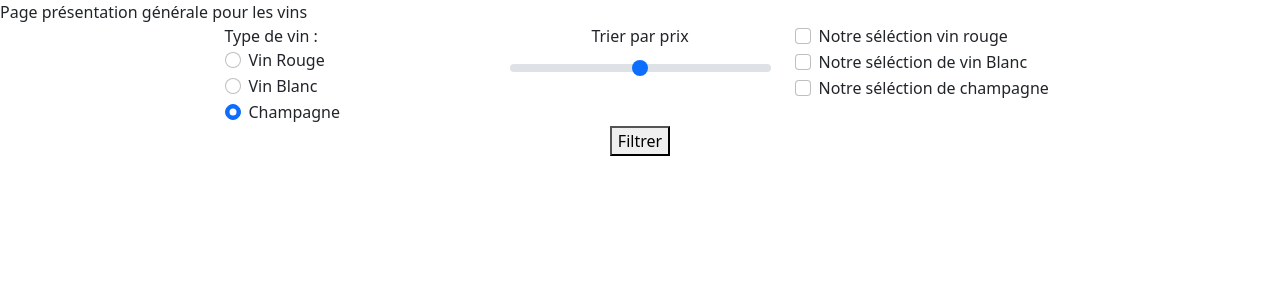
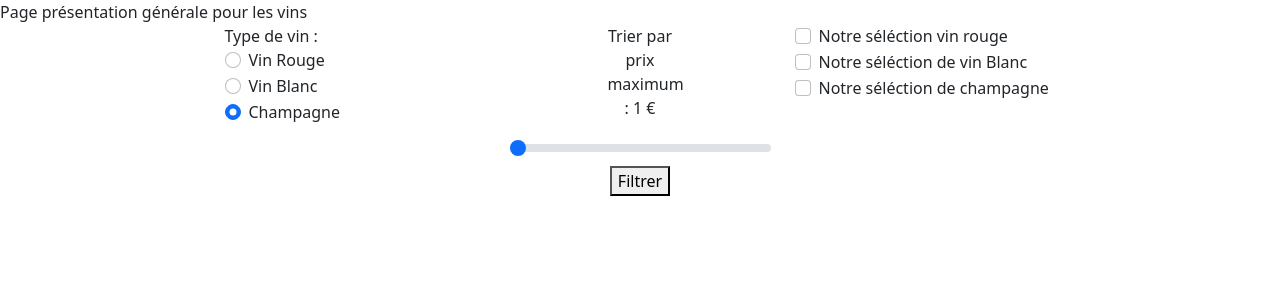
Before and after one commit to matgiard/best-wines, a PHP site: template src/views/product/wines/allProductWines.php in a window 1280 px wide. Shown: the part 112-412 px from the top of the page. Run offline with PHP 8.4, Linux system fonts and the light colour scheme; the template is opened without the code that fills it, so the values that code supplies are empty; some libraries are stand-ins or nearby versions.

Commit message:
fonctionnalité css prix fonctionne

```diff
--- a/src/views/product/wines/allProductWines.php
+++ b/src/views/product/wines/allProductWines.php
@@ -26,8 +26,8 @@
                     </div>
                 </div>
                 <div class="col col-lg-3">
-                    <label for="customRange3" class="form-label">Trier par prix</label>
-                    <input type="range" class="form-range" min="0" max="5" step="0.5" id="customRange3">
+                    <label for="customRange" class="col-3 mb-3"> Trier par prix maximum : <span id="rangeValue">1</span>  €</label>
+                    <input type="range" name="filterPrice" value="1" min="1" max="1000" class="form-range" id="customRange" onchange="rangeSlide(this.value)">
                 </div>
                 <div class="col col-lg-3">
 
@@ -82,3 +82,8 @@
     </div>
 
 </div>
+<script>
+    const rangeSlide = (value) => {
+        document.getElementById("rangeValue").innerHTML = value;
+    }
+</script>
```
